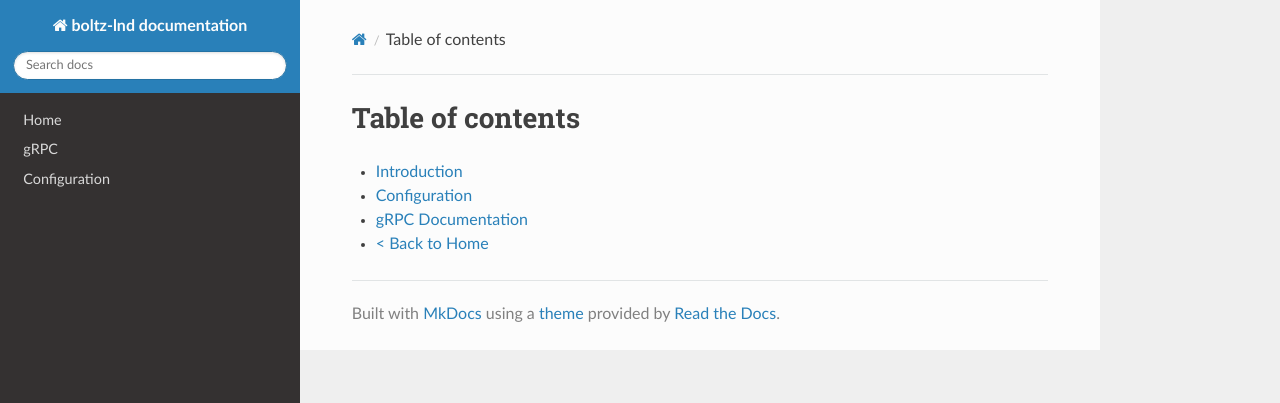
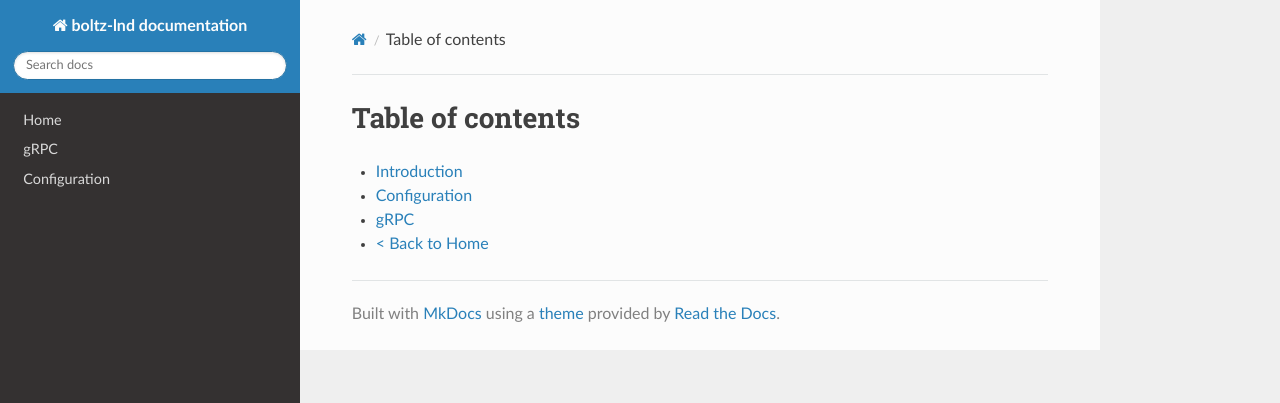
Before and after one commit to BoltzExchange/boltz-client, an MkDocs documentation site: the page built from docs/SUMMARY.md, in a window 1280 px wide. Shown: the top 403 px of the page. Built offline with MkDocs 1.6.1, drawn with Linux system fonts in a browser that asks for light colours; nearby versions of some CDN libraries.

Commit message:
GITBOOK-7: change request with no subject merged in GitBook

```diff
--- a/docs/SUMMARY.md
+++ b/docs/SUMMARY.md
@@ -2,5 +2,5 @@
 
 * [Introduction](README.md)
 * [Configuration](configuration.md)
-* [gRPC Documentation](grpc.md)
+* [gRPC](grpc.md)
 * [< Back to Home](http://127.0.0.1:5000/o/SPM8mTvJyc7OIzGL3HD7/s/XUXMXrD8YTzvuqvAeom7/)
```
